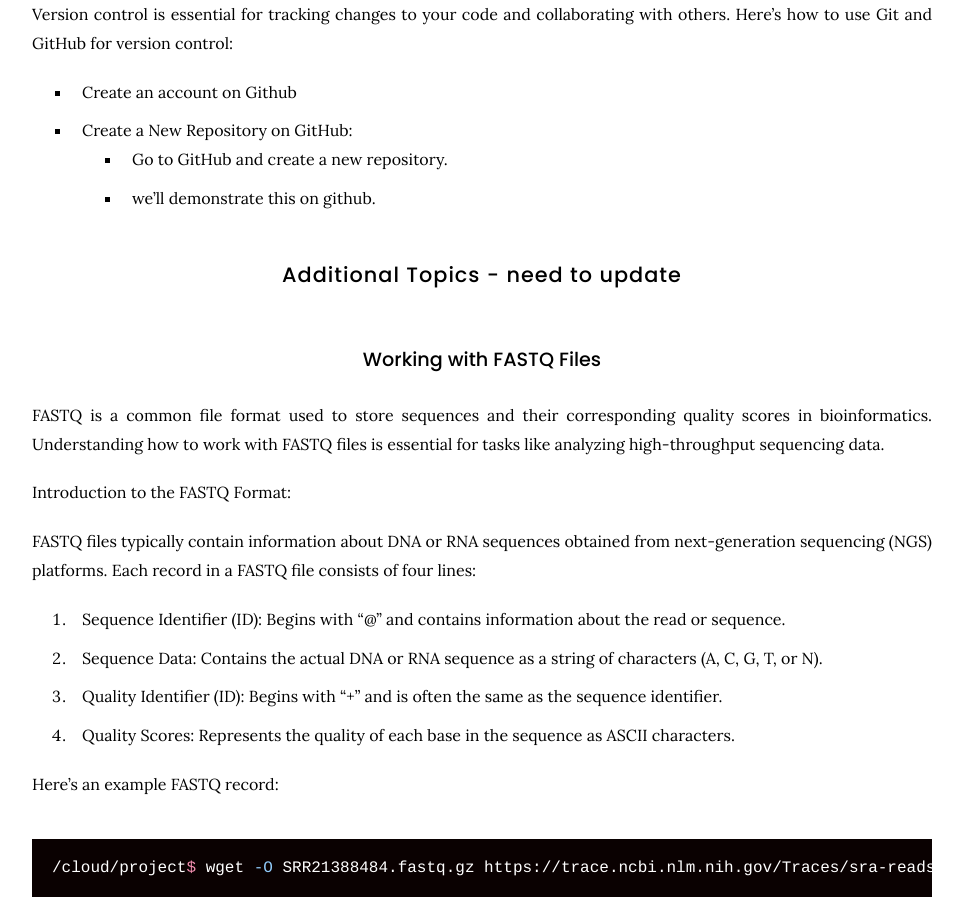
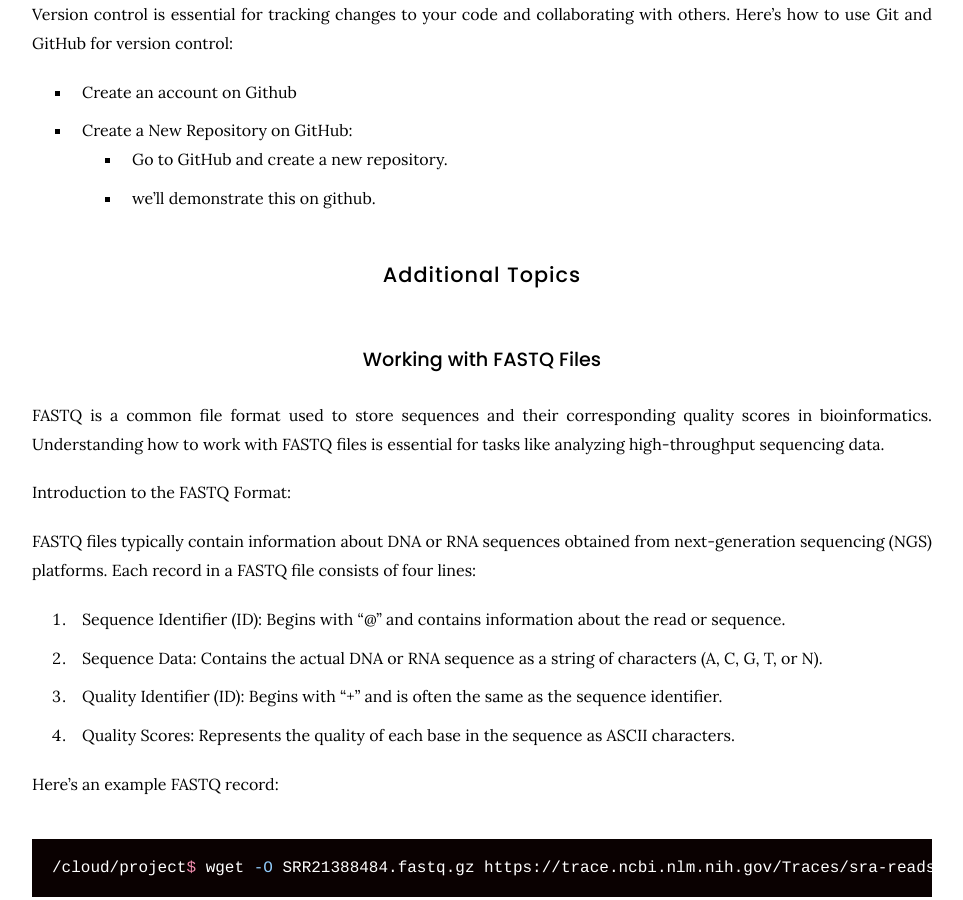
Before and after one commit to natpombubpa-lab/natpombubpa-lab.github.io, a Jekyll site: the page built from resources/Basic_Unix/Basic_Unix_EP3.md, in a window 1280 px wide and 900 px high, scrolled down 4701 px. Shown: the whole window, without its empty margins (158-1121 px from the left). Built offline with Jekyll 4.4.1, drawn with Linux system fonts in a browser that asks for light colours; nearby versions of some CDN libraries.

Commit message:
Update Basic_Unix_EP3.md

```diff
--- a/resources/Basic_Unix/Basic_Unix_EP3.md
+++ b/resources/Basic_Unix/Basic_Unix_EP3.md
@@ -145,7 +145,7 @@ Version control is essential for tracking changes to your code and collaborating
   - Go to GitHub and create a new repository.
   - we'll demonstrate this on github.
 
-## Additional Topics - need to update
+## Additional Topics
 
 ### Working with FASTQ Files
 FASTQ is a common file format used to store sequences and their corresponding quality scores in bioinformatics. Understanding how to work with FASTQ files is essential for tasks like analyzing high-throughput sequencing data.
```
